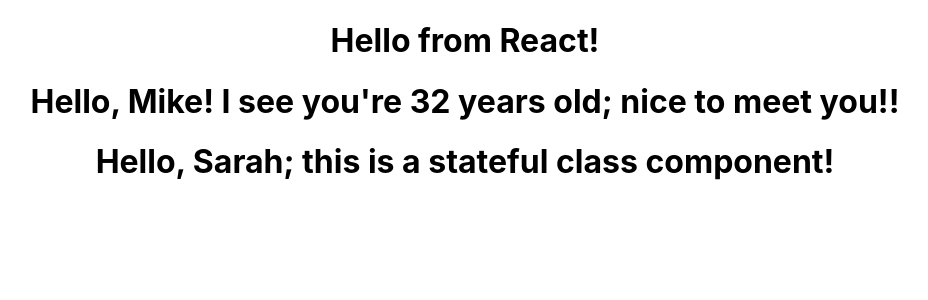
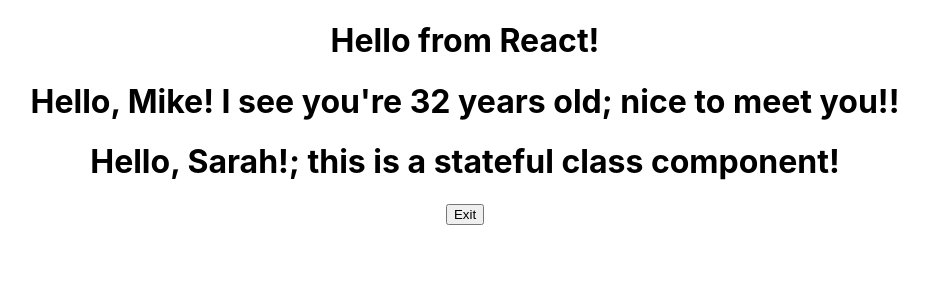
Before and after one commit to lestece/create-react-app, a React (Create React App) app in the folder my-app/: page / in a window 1280 px wide. Shown: the top 300 px of the page, without its empty margins (175-1103 px from the left). Built offline with nearby package versions, Linux system fonts and the light colour scheme.

Commit message:
Add constructor for state

```diff
--- a/my-app/src/components/StatefulGreeting.js
+++ b/my-app/src/components/StatefulGreeting.js
@@ -1,8 +1,21 @@
 import React from "react";
 
 class StatefulGreeting extends React.Component{
+    constructor(props){
+        super(props);
+        this.state = {
+            introduction: "Hello",
+            buttonText: "Exit",
+        };
+    }
+
     render() {
-        return <h1>Hello, {this.props.name}; {this.props.greeting}</h1>
+        return (
+            <div>
+                <h1>{this.state.introduction}, {this.props.name}!; {this.props.greeting}</h1>
+                <button>{this.state.buttonText}</button>
+            </div>
+        )
     }
 }
 
```
